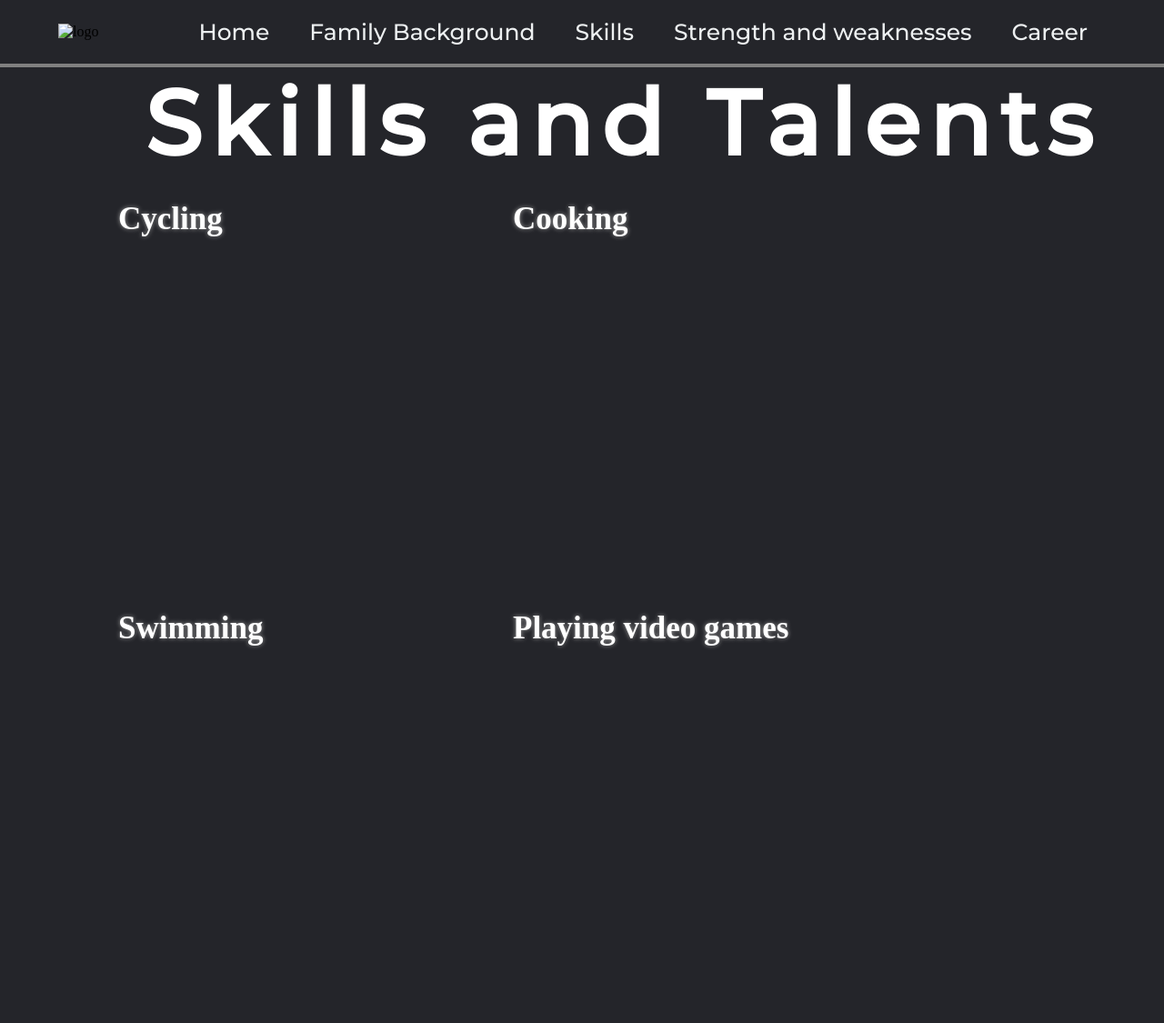
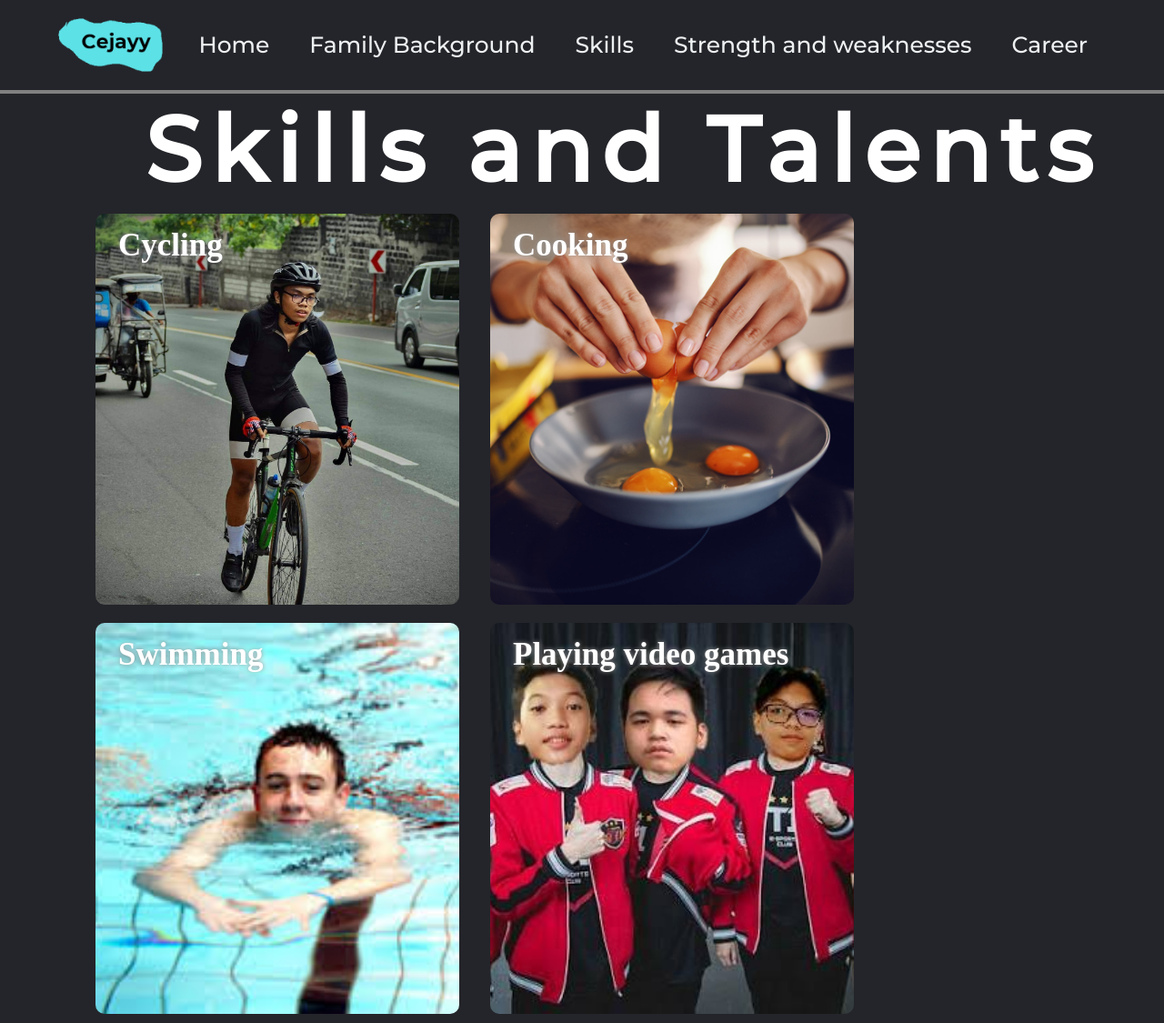
Before and after one commit to carljaysonmaparas/carljaysonrico.github.io, a plain HTML site: page Skills.html in a window 1280 px wide. Shown: the whole page at 91% size. Before the commit the page ends 1096 px from the top, so only its background shows below. Drawn offline with Linux system fonts and the light colour scheme.

Commit message:
Add files via upload

```diff
--- a/Skills.html
+++ b/Skills.html
@@ -9,7 +9,7 @@
 </head>
 <body>
     <header>
-        <img class="logo" src="images/cj1.PNG" alt="logo" width="10%" height="20%">
+        <img class="logo" src="cj1.PNG" alt="logo" width="10%" height="20%">
         <nav>
             <ul class="buttons">
                 <li><a href="Index.html">Home</a></li>
--- a/styles.css
+++ b/styles.css
@@ -150,16 +150,16 @@ h1{
 }
 
 .card1{
-       background-image: url(/images/cycling.jpg);
+       background-image: url(cycling.jpg);
 }
 .card2{
-    background-image: url(/images/cooking.jpg);
+    background-image: url(cooking.jpg);
 }
 .card3{
-    background-image: url(/images/swimming.jfif);
+    background-image: url(swimming.jfif);
 }
 .card4{
-    background-image: url(/images/videogames.jpg);
+    background-image: url(videogames.jpg);
 }
 
 .card:hover{
```
